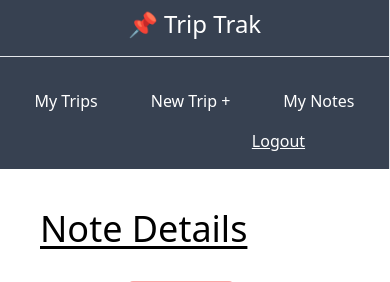
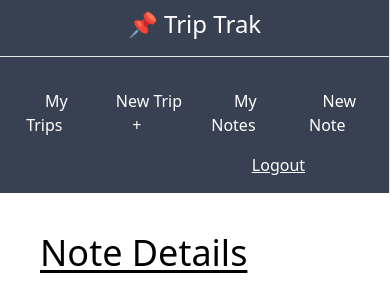
Before and after one commit to JKodes/triprate, a Django app: page /dashboard/note/1/ in a window 390 px wide. Shown: the top 282 px of the page. Run offline with Django 5.2, Linux system fonts and the light colour scheme; data comes from the database, SQL or seed files in the repository; some libraries are stand-ins or nearby versions.

Commit message:
add new note to nav

```diff
--- a/trip/templates/trip/_base.html
+++ b/trip/templates/trip/_base.html
@@ -17,7 +17,7 @@
         <li><a href="{% url 'trip-list' %}" class="py-2 px-3 md:px-0 hover:bg-gray-600 hover:cursor-pointer">My Trips</a></li>
         <li><a href="{% url 'trip-create' %}" class="py-2 px-3 md:px-0 hover:bg-gray-600 hover:cursor-pointer">New Trip +</a></li>
         <li><a href="{% url 'note-list' %}" class="py-2 px-3 md:px-0 hover:bg-gray-600 hover:cursor-pointer">My Notes</a></li>
-
+        <li><a href="{% url 'note-create' %}" class="py-2 px-3 md:px-0 hover:bg-gray-600 hover:cursor-pointer">New Note</a></li>
     </ul>
 </div>
         </div>
```
